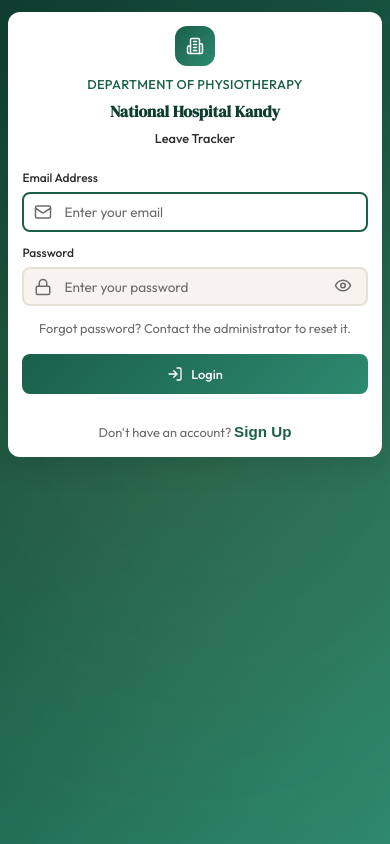
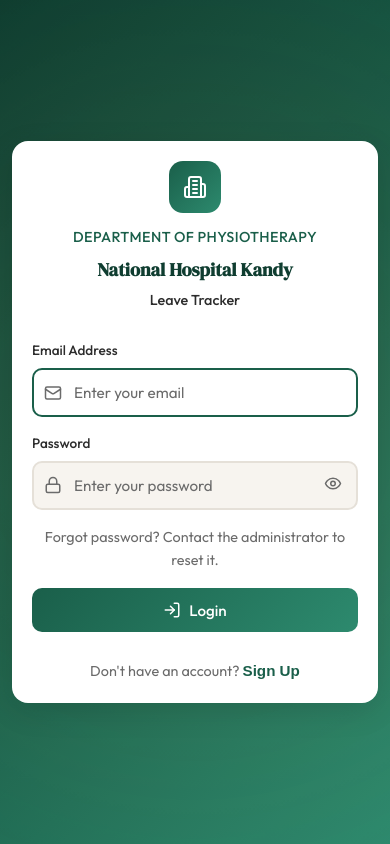
Before and after one commit to AnudiDivarathna/leave-tracking-app, a React (Vite) app in the folder leave-tracking-app/frontend/: page / in a window 390 px wide. Built offline with nearby package versions, Linux system fonts and the light colour scheme; no server answers.

Commit message:
ui issue fixes

```diff
--- a/leave-tracking-app/frontend/src/index.css
+++ b/leave-tracking-app/frontend/src/index.css
@@ -2571,61 +2571,63 @@
 
   /* Login page - small phones */
   .login-page {
-    padding: 0.5rem;
-    padding-top: 1rem;
-    align-items: flex-start;
+    padding: 1rem;
+    align-items: center;
+    justify-content: center;
   }
 
   .login-card {
-    padding: 1rem;
-    border-radius: 14px;
+    padding: 1.5rem;
+    border-radius: 16px;
+    width: 100%;
+    max-width: 100%;
   }
 
   .login-header {
+    margin-bottom: 1.5rem;
+  }
+
+  .login-logo {
+    width: 56px;
+    height: 56px;
     margin-bottom: 1rem;
   }
 
-  .login-logo {
-    width: 44px;
-    height: 44px;
-    margin-bottom: 0.6rem;
-  }
-
   .login-logo svg {
-    width: 20px;
-    height: 20px;
+    width: 26px;
+    height: 26px;
   }
 
   .login-department {
-    font-size: 0.65rem;
+    font-size: 0.75rem;
   }
 
   .login-title {
-    font-size: 1.05rem;
+    font-size: 1.25rem;
   }
 
   .login-subtitle {
-    font-size: 0.75rem;
+    font-size: 0.9rem;
   }
 
   .login-card .form-group {
-    margin-bottom: 0.8rem;
+    margin-bottom: 1.1rem;
   }
 
   .login-card .form-input {
-    padding: 0.6rem 0.7rem;
-    padding-left: 34px;
+    padding: 0.85rem 1rem;
+    padding-left: 40px;
+    font-size: 1rem;
+  }
+
+  .login-card .btn {
+    padding: 0.85rem 1rem;
+    font-size: 1rem;
+  }
+
+  .login-card .alert {
+    padding: 0.75rem 0.85rem;
     font-size: 0.85rem;
-  }
-
-  .login-card .btn {
-    padding: 0.65rem 0.9rem;
-    font-size: 0.85rem;
-  }
-
-  .login-card .alert {
-    padding: 0.6rem 0.7rem;
-    font-size: 0.75rem;
   }
 
   /* Header User Info Mobile */
@@ -3587,164 +3589,167 @@
 
   /* Login - mobile friendly */
   .login-page {
+    padding: 1rem;
+    align-items: center;
+    justify-content: center;
+  }
+
+  .login-card {
+    padding: 1.75rem;
+    border-radius: 20px;
+    max-width: 100%;
+    width: 100%;
+    margin: 0;
+  }
+
+  .login-header {
+    margin-bottom: 1.75rem;
+  }
+
+  .login-logo {
+    width: 60px;
+    height: 60px;
+    border-radius: 14px;
+    margin-bottom: 1rem;
+  }
+
+  .login-logo svg {
+    width: 28px;
+    height: 28px;
+  }
+
+  .login-department {
+    font-size: 0.8rem;
+    letter-spacing: 0.5px;
+    margin-bottom: 0.35rem;
+  }
+
+  .login-title {
+    font-size: 1.4rem;
+    margin-bottom: 0.3rem;
+  }
+
+  .login-subtitle {
+    font-size: 0.95rem;
+  }
+
+  .login-card .form-group {
+    margin-bottom: 1.25rem;
+  }
+
+  .login-card .form-label {
+    font-size: 0.9rem;
+    margin-bottom: 0.4rem;
+  }
+
+  .login-card .form-input {
+    padding: 0.9rem 1rem;
+    padding-left: 42px;
+    font-size: 1rem;
+    border-radius: 10px;
+  }
+
+  .login-card .btn {
+    padding: 0.9rem 1.25rem;
+    font-size: 1rem;
+    border-radius: 10px;
+  }
+
+  .login-card .btn svg {
+    width: 18px;
+    height: 18px;
+  }
+
+  .login-card .alert {
+    padding: 0.85rem 1rem;
+    font-size: 0.9rem;
+    margin-bottom: 1.25rem;
+    border-radius: 10px;
+  }
+
+  .login-card .alert svg {
+    width: 18px;
+    height: 18px;
+    flex-shrink: 0;
+  }
+
+  .login-card p {
+    font-size: 0.9rem !important;
+  }
+
+  .login-card .welcome-message {
+    padding: 1rem !important;
+    margin-bottom: 1.25rem !important;
+    border-radius: 10px !important;
+  }
+
+  .login-card .welcome-message p:first-child {
+    font-size: 0.9rem !important;
+  }
+
+  .login-card .welcome-message p:last-child {
+    font-size: 1.05rem !important;
+  }
+}
+
+@media (max-width: 480px) {
+  /* Login - extra small screens */
+  .login-page {
     padding: 0.75rem;
-    align-items: flex-start;
-    padding-top: 2rem;
+    min-height: 100vh;
+    min-height: 100dvh;
+    align-items: center;
+    justify-content: center;
   }
 
   .login-card {
     padding: 1.25rem;
     border-radius: 16px;
-    max-width: 100%;
-    margin: 0;
-  }
-
-  .login-header {
-    margin-bottom: 1.25rem;
+    width: 100%;
   }
 
   .login-logo {
-    width: 48px;
-    height: 48px;
-    border-radius: 12px;
-    margin-bottom: 0.75rem;
+    width: 52px;
+    height: 52px;
+    margin-bottom: 0.85rem;
   }
 
   .login-logo svg {
-    width: 22px;
-    height: 22px;
+    width: 24px;
+    height: 24px;
   }
 
   .login-department {
     font-size: 0.7rem;
-    letter-spacing: 0.5px;
-    margin-bottom: 0.25rem;
+    letter-spacing: 0.4px;
   }
 
   .login-title {
     font-size: 1.15rem;
-    margin-bottom: 0.2rem;
   }
 
   .login-subtitle {
-    font-size: 0.8rem;
+    font-size: 0.85rem;
   }
 
   .login-card .form-group {
-    margin-bottom: 0.9rem;
+    margin-bottom: 1rem;
   }
 
   .login-card .form-label {
-    font-size: 0.8rem;
-    margin-bottom: 0.3rem;
+    font-size: 0.85rem;
   }
 
   .login-card .form-input {
-    padding: 0.7rem 0.75rem;
-    padding-left: 36px;
-    font-size: 0.9rem;
-    border-radius: 8px;
+    padding: 0.8rem 0.9rem;
+    padding-left: 38px;
+    font-size: 0.95rem;
   }
 
   .login-card .btn {
-    padding: 0.7rem 1rem;
-    font-size: 0.9rem;
-    border-radius: 8px;
-  }
-
-  .login-card .btn svg {
-    width: 16px;
-    height: 16px;
-  }
-
-  .login-card .alert {
-    padding: 0.65rem 0.75rem;
-    font-size: 0.8rem;
-    margin-bottom: 1rem;
-    border-radius: 8px;
-  }
-
-  .login-card .alert svg {
-    width: 16px;
-    height: 16px;
-    flex-shrink: 0;
-  }
-
-  .login-card p {
-    font-size: 0.8rem !important;
-  }
-
-  .login-card .welcome-message {
-    padding: 0.75rem !important;
-    margin-bottom: 1rem !important;
-    border-radius: 8px !important;
-  }
-
-  .login-card .welcome-message p:first-child {
-    font-size: 0.8rem !important;
-  }
-
-  .login-card .welcome-message p:last-child {
-    font-size: 0.95rem !important;
-  }
-}
-
-@media (max-width: 480px) {
-  /* Login - extra small screens */
-  .login-page {
-    padding: 0.5rem;
-    padding-top: 0.75rem;
-    min-height: 100vh;
-    min-height: 100dvh;
-  }
-
-  .login-card {
-    padding: 0.9rem;
-    border-radius: 12px;
-  }
-
-  .login-logo {
-    width: 40px;
-    height: 40px;
-    margin-bottom: 0.5rem;
-  }
-
-  .login-logo svg {
-    width: 18px;
-    height: 18px;
-  }
-
-  .login-department {
-    font-size: 0.6rem;
-    letter-spacing: 0.3px;
-  }
-
-  .login-title {
-    font-size: 1rem;
-  }
-
-  .login-subtitle {
-    font-size: 0.7rem;
-  }
-
-  .login-card .form-group {
-    margin-bottom: 0.7rem;
-  }
-
-  .login-card .form-label {
-    font-size: 0.75rem;
-  }
-
-  .login-card .form-input {
-    padding: 0.55rem 0.65rem;
-    padding-left: 32px;
-    font-size: 0.85rem;
-  }
-
-  .login-card .btn {
-    padding: 0.6rem 0.8rem;
-    font-size: 0.8rem;
-    min-height: 40px;
+    padding: 0.8rem 1rem;
+    font-size: 0.95rem;
+    min-height: 44px;
   }
 
   /* Extra small screens */
```
